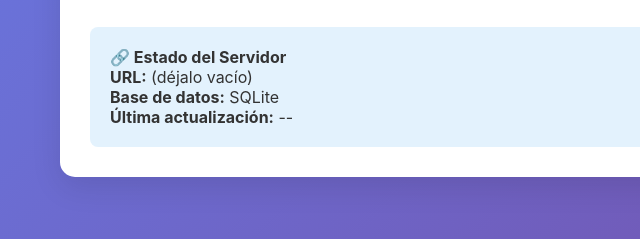
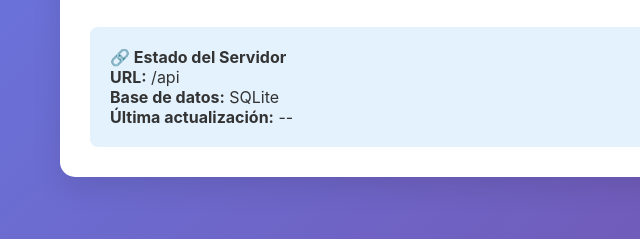
Before and after one commit to PiettroHernandez/hernandezstore, a website: page public/admin.html in a window 1280 px wide. Shown: the part 501-740 px from the top of the page, 0-640 px from the left. Drawn offline with Linux system fonts and the light colour scheme; no server answers.

Commit message:
Corrijo admin.html quitando localhost del bloque Estado del Servidor

```diff
--- a/public/admin.html
+++ b/public/admin.html
@@ -529,7 +529,7 @@
                 </div>
                 <div id="server-info" style="background: #e3f2fd; padding: 20px; border-radius: 8px; margin-top: 20px;">
                     <h4>🔗 Estado del Servidor</h4>
-                    <p><strong>URL:</strong> <span id="api-url">(déjalo vacío)</span></p>
+                    <p><strong>URL:</strong> <span id="api-url">/api</span></p>
                     <p><strong>Base de datos:</strong> SQLite</p>
                     <p><strong>Última actualización:</strong> <span id="last-update">--</span></p>
                 </div>
```
